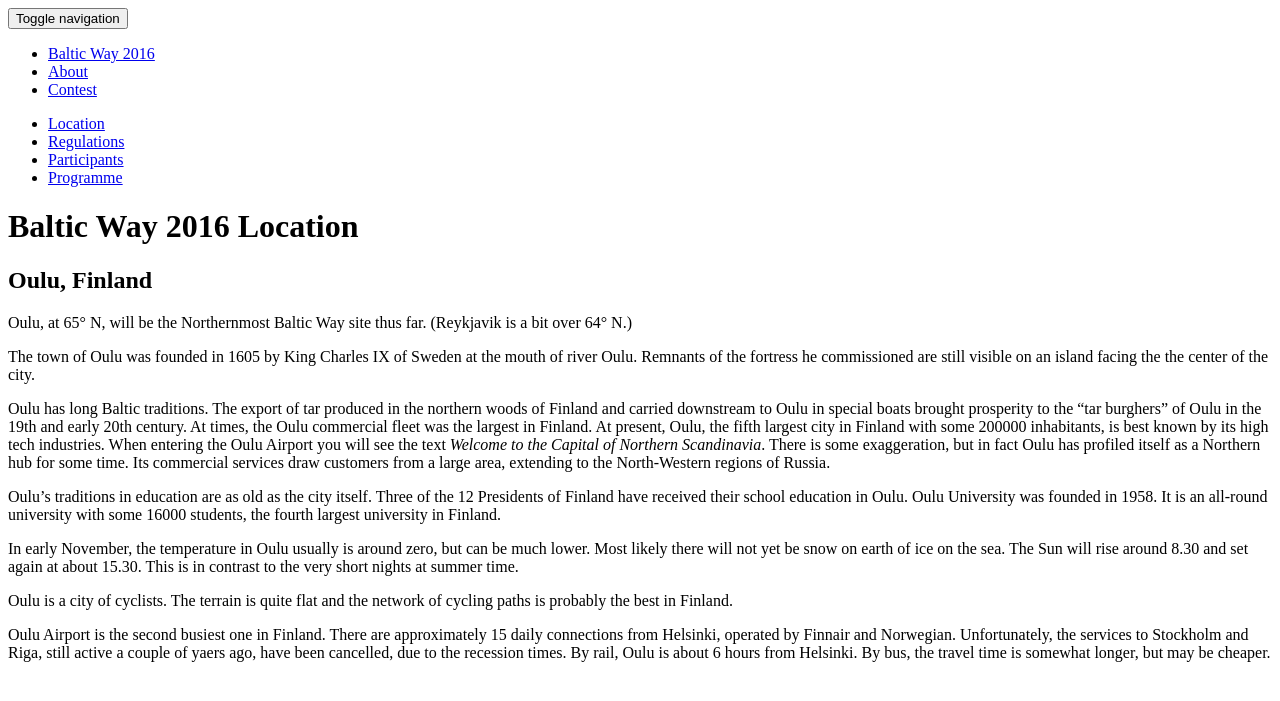
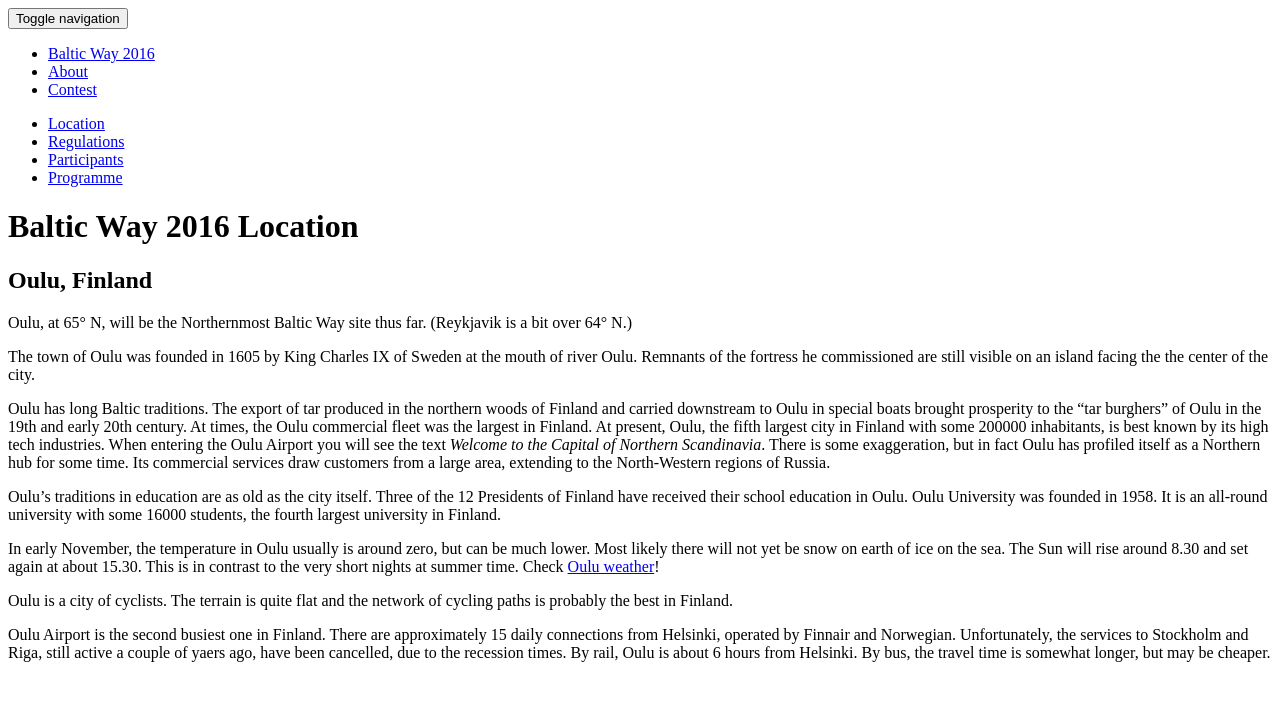
Before and after one commit to matematiikkakilpailut/matematiikkakilpailut.github.io, a Jekyll site: the page built from BW2016/location/index.md, in a window 1280 px wide. Shown: the top 701 px of the page. Built offline with Jekyll 4.4.1, drawn with Linux system fonts in a browser that asks for light colours; nearby versions of some CDN libraries; a style sheet for code colours, icons or effects is not loaded.

Commit message:
Update index.md

```diff
--- a/BW2016/location/index.md
+++ b/BW2016/location/index.md
@@ -18,7 +18,7 @@ Oulu has long Baltic traditions. The export of tar produced in the northern wood
 
 Oulu's traditions in education are as old as the city itself. Three of the 12 Presidents of Finland have received their school education in Oulu. Oulu University was founded in 1958. It is an all-round university with some 16000 students, the fourth largest university in Finland.
 
-In early November, the temperature in Oulu usually is around zero, but can be much lower. Most likely there will not yet be snow on earth of ice on the sea. The Sun will rise around 8.30 and set again at about 15.30. This is in contrast to the very short nights at summer time.
+In early November, the temperature in Oulu usually is around zero, but can be much lower. Most likely there will not yet be snow on earth of ice on the sea. The Sun will rise around 8.30 and set again at about 15.30. This is in contrast to the very short nights at summer time. Check [Oulu weather](http://en.ilmatieteenlaitos.fi/weather/oulu)!
 
 Oulu is a city of cyclists. The terrain is quite flat and the network of cycling paths is probably the best in Finland.
 
```
